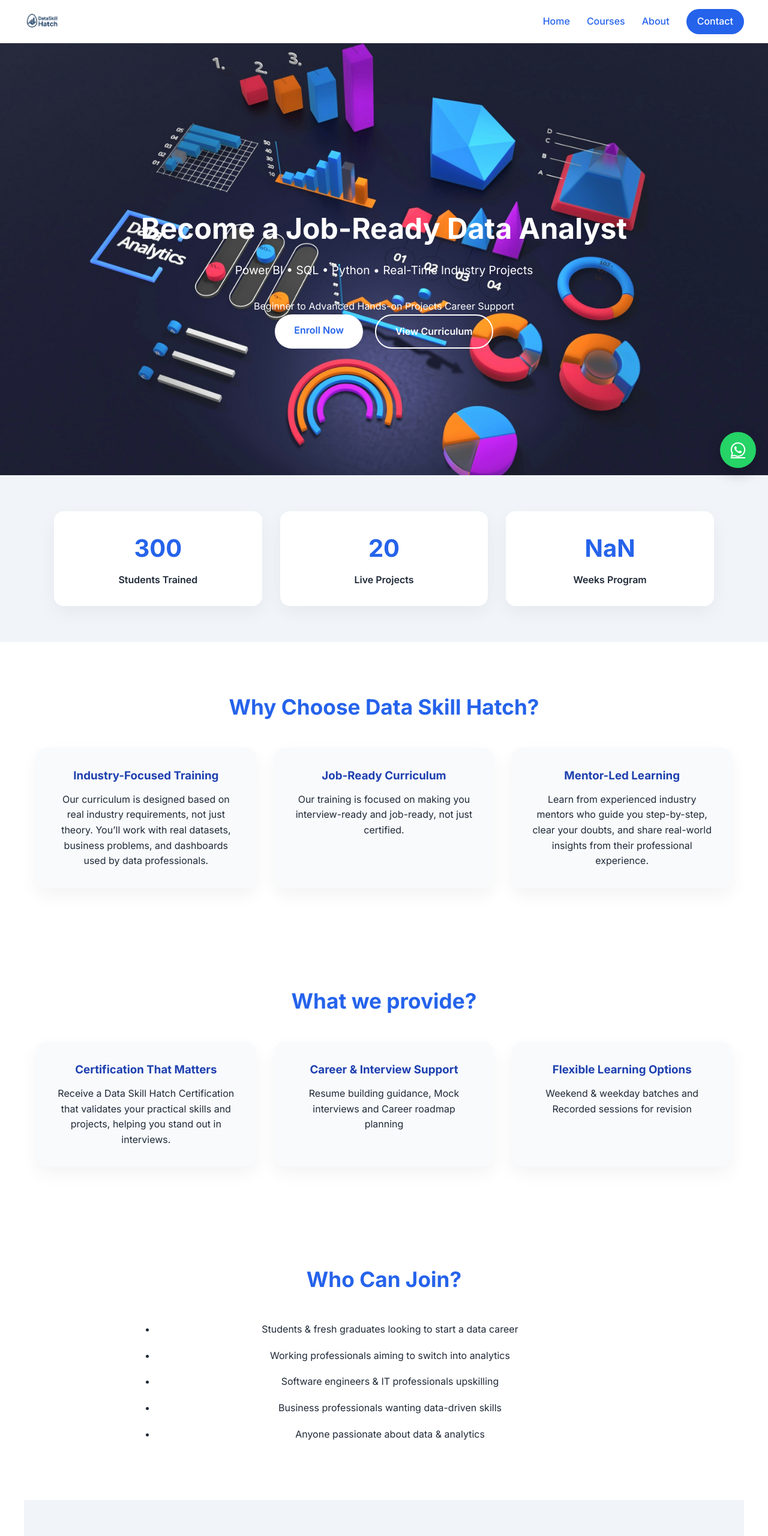
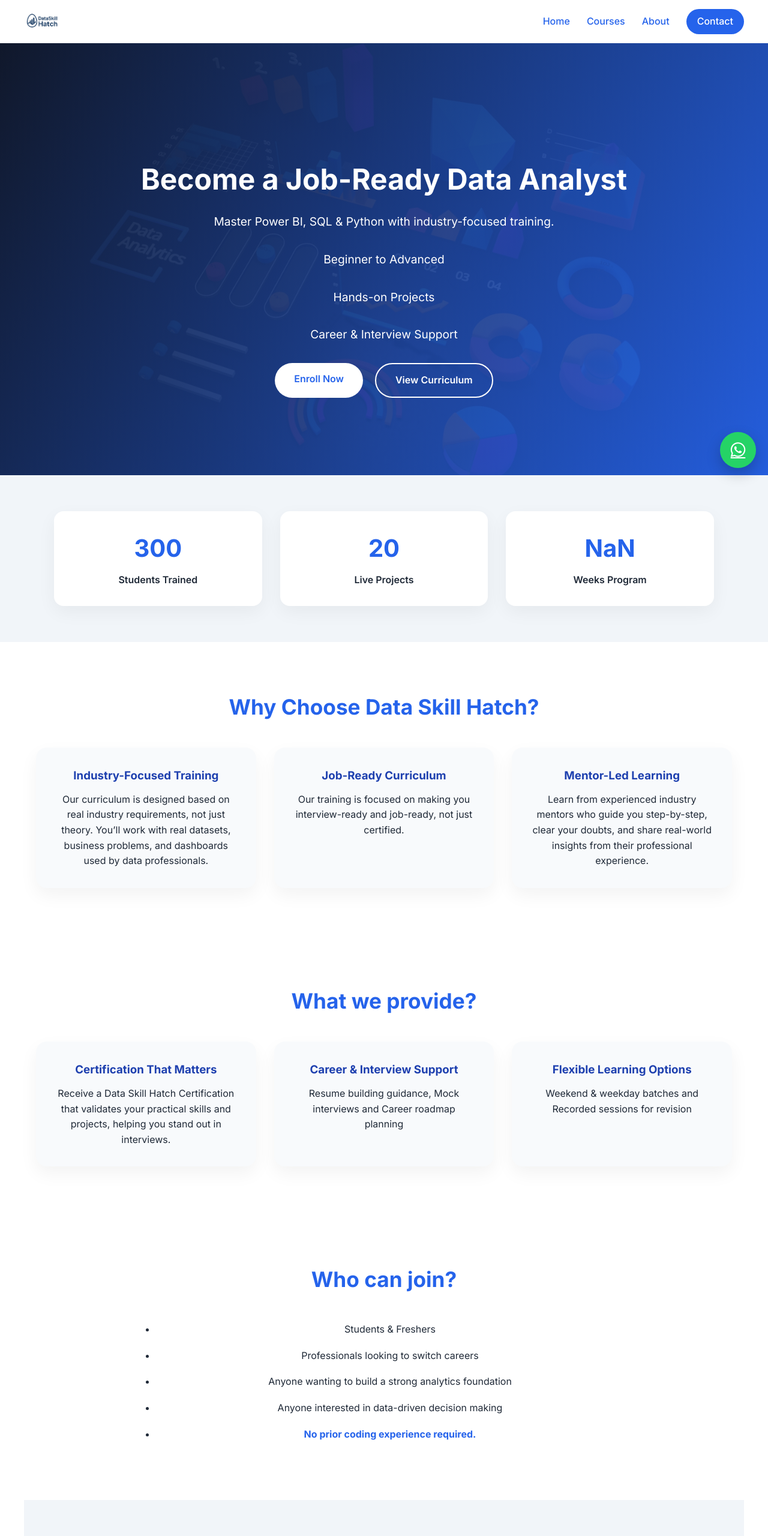
Before and after one commit to gautamrathnam/dataskillhatch, a plain HTML site: page index.html in a window 1280 px wide. Shown: the top 2560 px of the page at 60% size. Drawn offline with Linux system fonts and the light colour scheme.

Commit message:
Add files via upload

```diff
--- a/index.html
+++ b/index.html
@@ -53,20 +53,15 @@
 
 <!-- ================= HERO ================= -->
 <section class="hero" id="home">
+  <div class="hero-overlay"></div>
   <div class="hero-content fade-in">
     <h1>Become a Job-Ready Data Analyst</h1>
-    <p class="hero-sub">
-      Power BI • SQL • Python • Real-Time Industry Projects
-    </p>
-
-    <div class="hero-features">
-      <span>Beginner to Advanced</span>
-      <span>Hands-on Projects</span>
-      <span>Career Support</span>
-    </div>
-
+    <p>Master Power BI, SQL & Python with industry-focused training.</p>
+	<p>Beginner to Advanced</p>
+	<p>Hands-on Projects</p>
+	<p>Career & Interview Support</p>
     <div class="hero-buttons">
-      <a href="#contact" class="btn-primary">Enroll Now</a>
+      <a href="enroll.html" class="btn-primary">Enroll Now</a>
       <a href="#courses" class="btn-secondary">View Curriculum</a>
     </div>
   </div>
@@ -132,16 +127,30 @@
 </section>
 
 
-<!-- ================= WHO CAN JOIN ================= -->
-<section class="section">
-  <h2>Who Can Join?</h2>
+<!-- ================= WHO CAN JOIN? ================= -->
+<section class="section" id="about">
+  <h2>Who can join?</h2>
 
-  <ul class="bullet-points fade-in">
-    <li>Students & fresh graduates looking to start a data career</li>
-    <li>Working professionals aiming to switch into analytics</li>
-    <li>Software engineers & IT professionals upskilling</li>
-    <li>Business professionals wanting data-driven skills</li>
-    <li>Anyone passionate about data & analytics</li>
+  <ul class="bullet-points">
+    <li>
+      Students & Freshers
+    </li>
+
+    <li>
+      Professionals looking to switch careers
+    </li>
+
+    <li>
+      Anyone wanting to build a strong analytics foundation
+    </li>
+
+    <li>
+      Anyone interested in data-driven decision making
+    </li>
+
+	<li>
+      <strong>No prior coding experience required.</strong>
+    </li>
   </ul>
 </section>
 
@@ -210,11 +219,16 @@
 </section>
 
 <!-- ================= CONTACT ================= -->
-<section class="contact-section" id="contact">
-  <h2>Get in Touch</h2>
+<section class="contact-section">
+  <h2>Contact Us</h2>
 
-  <div class="contact-card fade-in">
-    <p>📧 <a href="mailto:gowtham.rathinam@dataskillhatch.com">dataskillhatch@gmail.com</a></p>
+  <div class="contact-card">
+    <p>
+      <span class="icon">📧</span>
+      <a href="mailto:gowtham.rathinam@dataskillhatch.com">
+        gowtham.rathinam@dataskillhatch.com
+      </a>
+    </p>
   </div>
 </section>
 
```
